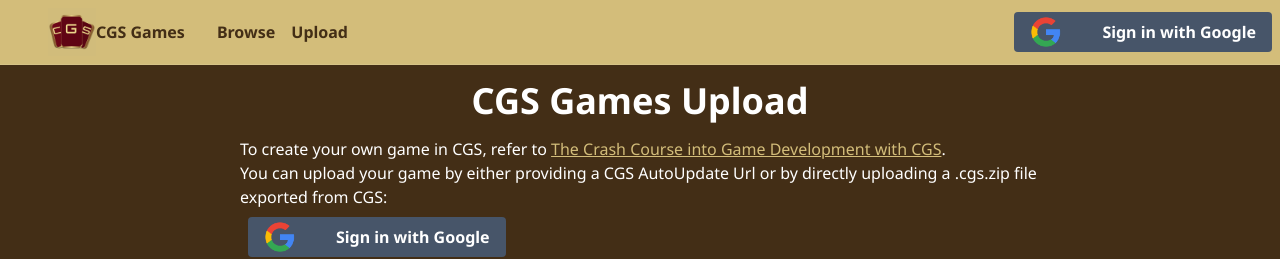
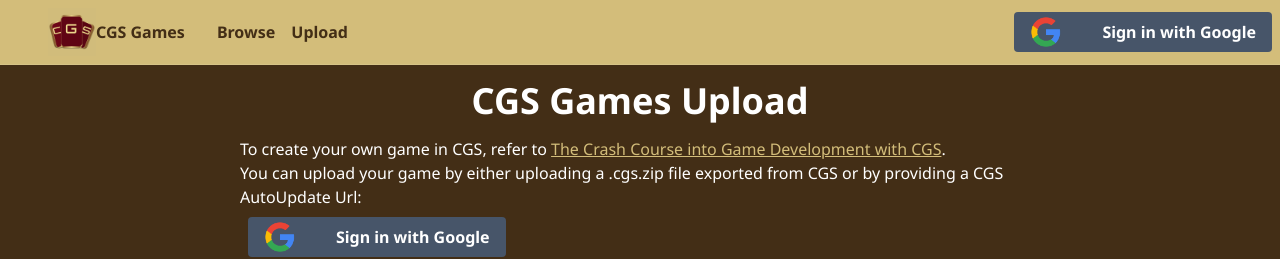
Before and after one commit to finol-digital/cgs-games, a Next.js app: page /upload in a window 1280 px wide. Shown: the top 259 px of the page. Built offline with nearby package versions, Linux system fonts and the light colour scheme; no server answers.

Commit message:
Update text

```diff
--- a/app/upload/page.tsx
+++ b/app/upload/page.tsx
@@ -28,8 +28,8 @@ export default function Page() {
           .
         </p>
         <p>
-          You can upload your game by either providing a CGS AutoUpdate Url or by directly uploading
-          a .cgs.zip file exported from CGS:
+          You can upload your game by either uploading a .cgs.zip file exported from CGS or by
+          providing a CGS AutoUpdate Url:
         </p>
         <UploadGameForm />
       </main>
```
